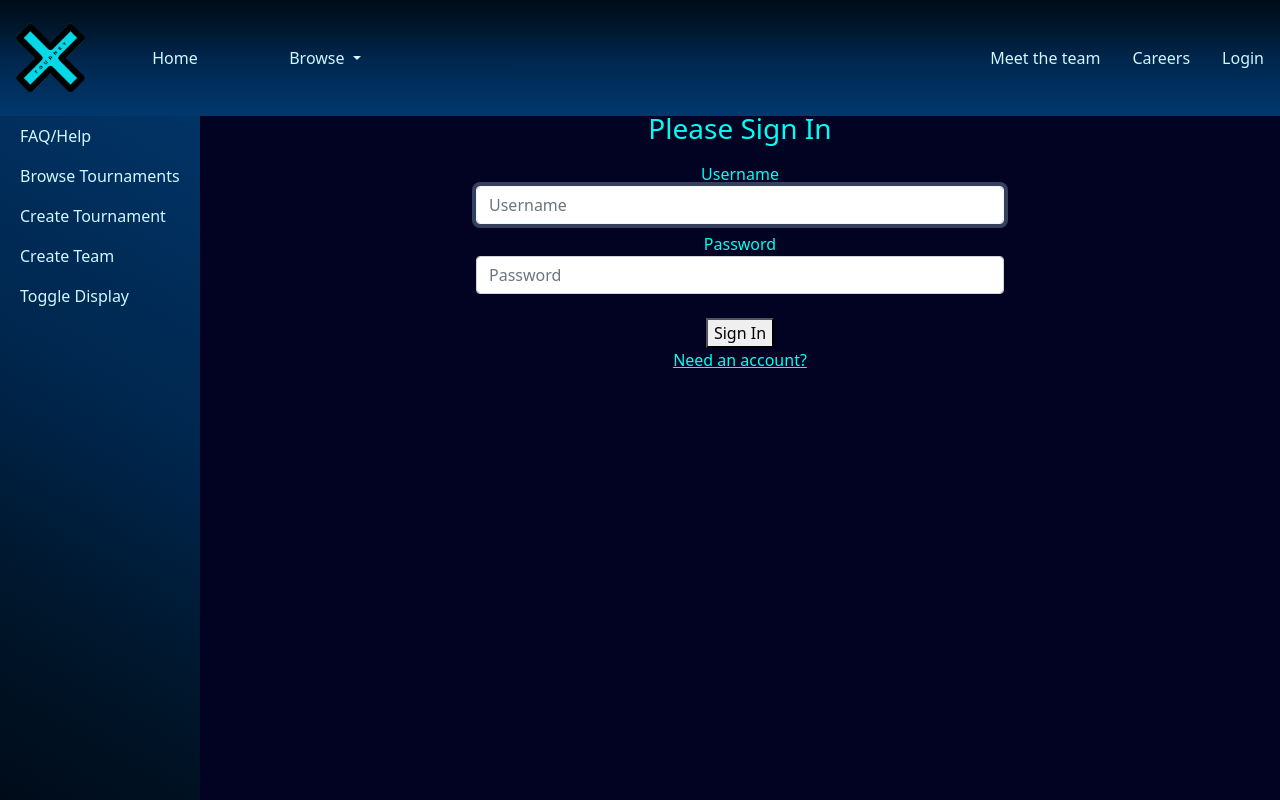
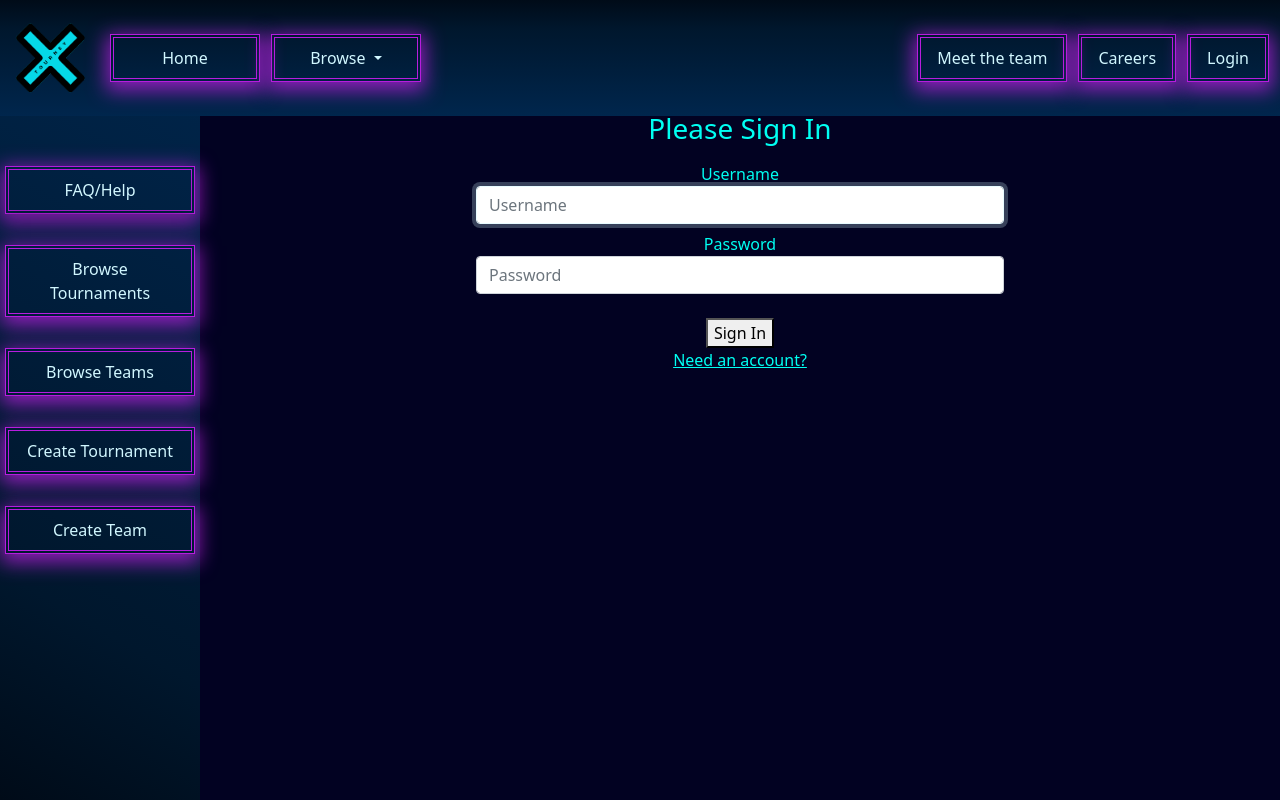
Before and after one commit to soli-codes/X-Tourney, a Vue app in the folder frontend/: page /login in a window 1280 px wide. Built offline with nearby package versions, Linux system fonts and the light colour scheme.

Commit message:
sidebar/navbar styling

```diff
--- a/frontend/src/App.vue
+++ b/frontend/src/App.vue
@@ -39,24 +39,22 @@ html {
 }
 
 .top-nav-color {
-  background: rgb(0, 11, 24);
+  background: black;
   background: linear-gradient(
     180deg,
     rgba(0, 11, 24, 1) 0%,
     rgba(0, 23, 45, 1) 25%,
-    rgba(0, 38, 77, 1) 50%,
-    rgba(2, 56, 110, 1) 100%
+    rgba(0, 38, 77, 1) 100%
   );
 }
 
 .side-nav-color {
-  background: rgb(0, 11, 24);
+  background: black;
   background: linear-gradient(
     30deg,
     rgba(0, 11, 24, 1) 0%,
     rgba(0, 23, 45, 1) 25%,
-    rgba(0, 38, 77, 1) 50%,
-    rgba(2, 56, 110, 1) 100%
+    rgba(0, 38, 77, 1) 100%
   );
 }
 .vh {
@@ -65,7 +63,7 @@ html {
 
 .text-primary:hover {
   color: #ff455d !important;
-  transition-duration: 400ms;
+  transition-duration: 300ms;
 }
 
 .navbar-margin {
--- a/frontend/src/components/NavBar.vue
+++ b/frontend/src/components/NavBar.vue
@@ -59,12 +59,15 @@
           </ul>
         </li>
       </ul>
+      <li>
         <router-link
           class="nav-link active text-primary d-flex collapse-size"
           aria-current="page"
           :to="{ name: 'meetTheTeam' }"
           >Meet the team</router-link
         >
+      </li>
+      <li>
         <a
           class="nav-link active text-primary d-flex collapse-size"
           aria-current="page"
@@ -72,6 +75,9 @@
           target="_blank"
           >Careers</a
         >
+      </li>
+      <div class="right">
+        <li>
           <router-link
             :to="{ name: 'login' }"
             class="nav-link active text-primary d-flex collapse-size"
@@ -80,14 +86,17 @@
             v-if="this.$store.state.token == ''"
             >Login</router-link
           >
+
           <router-link
             :to="{ name: 'profile' }"
-        class="nav-link active text-primary d-flex collapse-size"
+            class="nav-link active text-primary d-flex collapse-size "
             aria-current="page"
             href="#"
             v-else
             >My Profile</router-link
           >
+        </li>
+      </div>
     </div>
   </nav>
 </template>
@@ -97,7 +106,29 @@ export default {
   methods: {},
 };
 </script>
+
 <style scoped>
+li {
+  -webkit-box-shadow: 0px 5px 19px 4px rgba(183, 29, 222, 0.75);
+  box-shadow: 0px 5px 19px 4px rgba(183, 29, 222, 0.75);
+  border: 4px double #b71dde;
+  margin: 1px;
+  margin-left: 10px;
+  text-align: center;
+  list-style-type: none !important;
+}
+
+li:hover {
+  border: 4px double rgb(255, 251, 0);
+  -webkit-box-shadow: 0px 5px 19px 3px rgb(255, 251, 0);
+  box-shadow: 0px 5px 19px 3px rgb(255, 251, 0);
+  margin-left: 10px;
+  background: black;
+}
+
+.right {
+  margin-right: 10px;
+}
 .right-align {
   position: relative;
 }
--- a/frontend/src/components/Sidebar.vue
+++ b/frontend/src/components/Sidebar.vue
@@ -2,9 +2,11 @@
   <div class="p-1 text-white side-nav-color">
     <ul class="nav nav-pills flex-column padding">
       <li class="nav-item">
-        <router-link :to="{ name: 'help' }" class="nav-link text-primary">
-          FAQ/Help
-        </router-link>
+        <div class="shadow">
+          <router-link :to="{ name: 'help' }" class="nav-link text-primary">
+            FAQ/Help
+          </router-link>
+        </div>
       </li>
       <li>
         <router-link
@@ -15,7 +17,15 @@
         </router-link>
       </li>
       <li>
-        <router-link :to="{ name: 'createTournament' }" class="nav-link text-primary">
+        <router-link :to="{ name: 'teams' }" class="nav-link text-primary">
+          Browse Teams
+        </router-link>
+      </li>
+      <li>
+        <router-link
+          :to="{ name: 'createTournament' }"
+          class="nav-link text-primary"
+        >
           Create Tournament
         </router-link>
       </li>
@@ -24,21 +34,32 @@
           Create Team
         </router-link>
       </li>
-      <li>
-        <a href="#" class="text-primary nav-link">
-          Toggle Display
-        </a>
-      </li>
     </ul>
   </div>
 </template>
 
 <style scoped>
+li {
+  -webkit-box-shadow: 0px 5px 19px 4px rgba(183, 29, 222, 0.75);
+  box-shadow: 0px 5px 19px 4px rgba(183, 29, 222, 0.75);
+  border: 4px double #b71dde;
+  margin: 1px;
+  margin-top: 30px;
+  text-align: center;
+}
+
+li:hover {
+  border: 4px double rgb(255, 251, 0);
+  -webkit-box-shadow: 0px 5px 19px 3px rgb(255, 251, 0);
+  box-shadow: 0px 5px 19px 3px rgb(255, 251, 0);
+  margin-top: 30px;
+  background: black;
+}
 .fixed {
   display: inline;
 }
 
 .padding {
-  padding-top: 112px;
+  padding-top: 132px;
 }
 </style>
```
Lines whose indentation alone changed are shown as unchanged.
